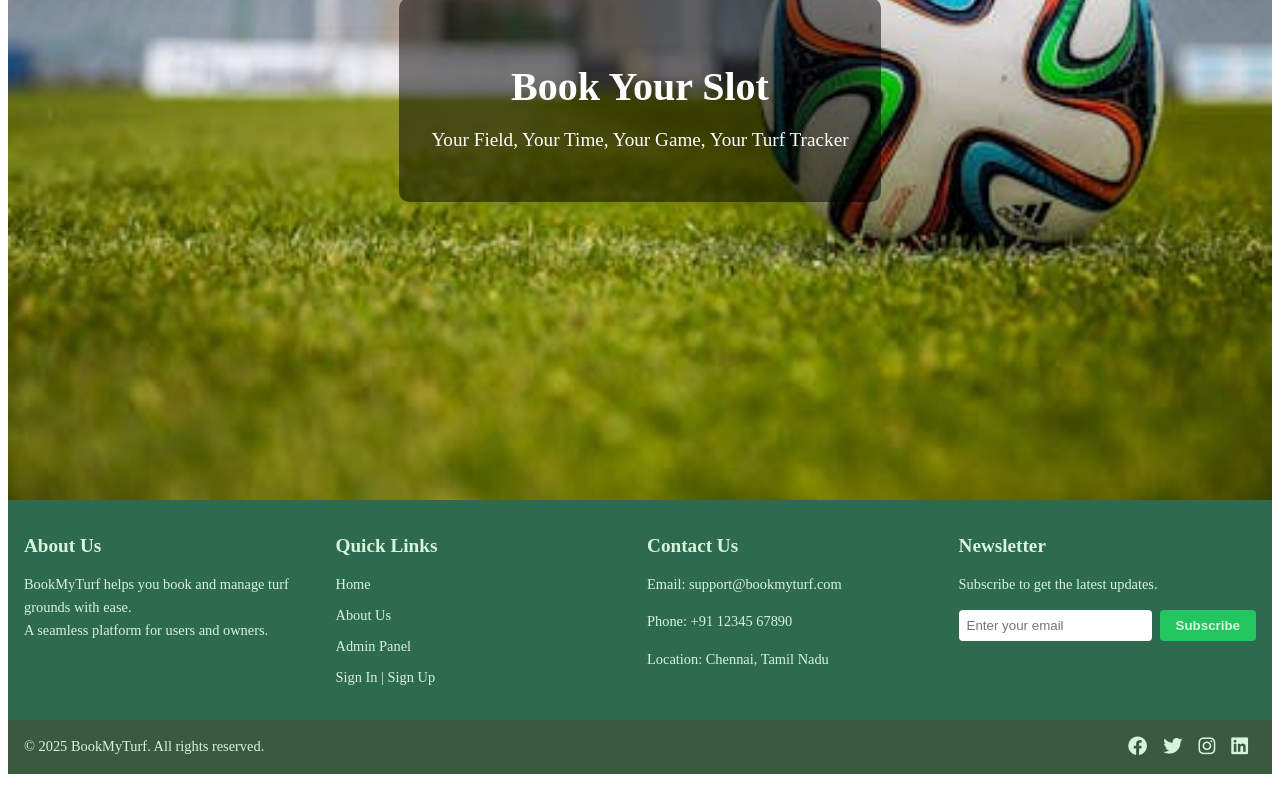
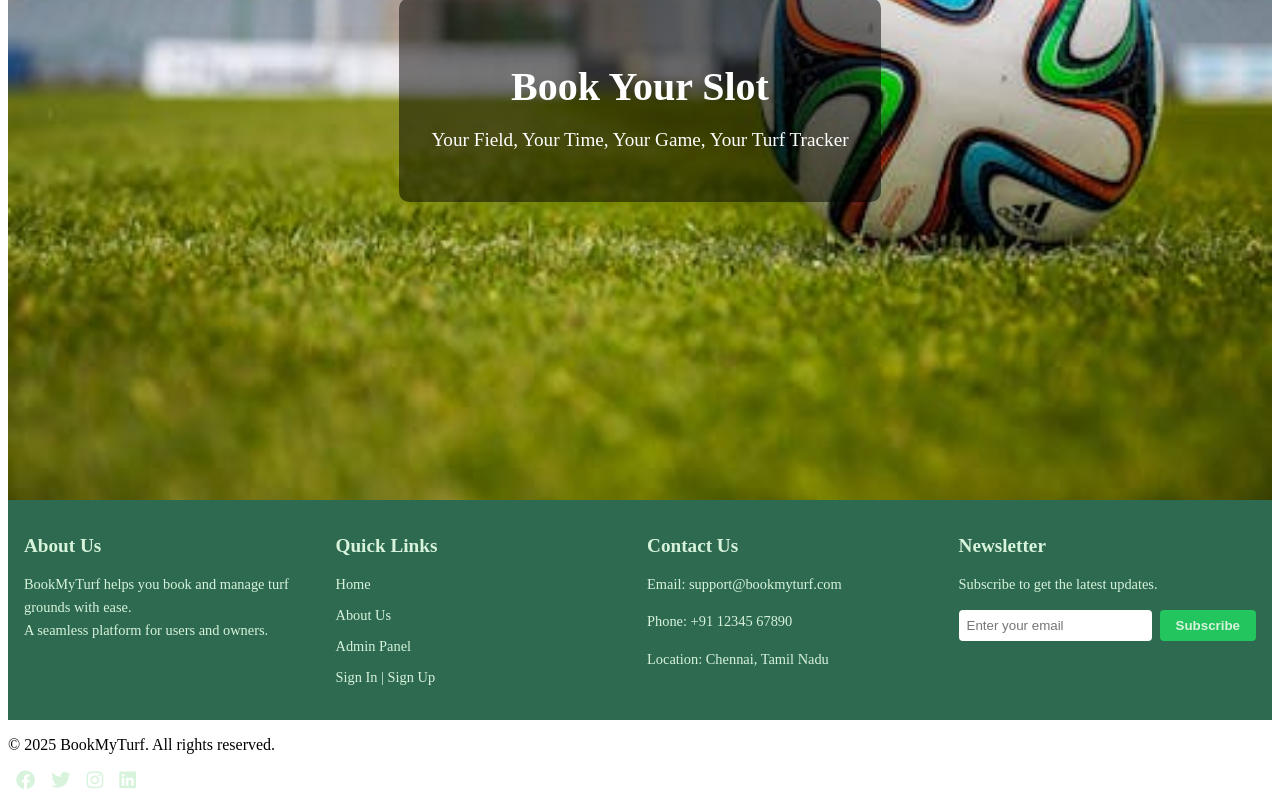
Before and after one commit to GatewayCBE/Admin-panel, a React (Create React App) app: page / in a window 1280 px wide. Shown: the part 407-1207 px from the top of the page. Built offline with nearby package versions, Linux system fonts and the light colour scheme.

Commit message:
Footer Bootstrap Style change

```diff
--- a/src/components/Footer/Footer.tsx
+++ b/src/components/Footer/Footer.tsx
@@ -3,7 +3,7 @@ import "./Footer.css";
 
 const Footer: React.FC = () => {
   return (
-    <footer className="footer">
+    <footer className="container">
       <p>© {new Date().getFullYear()} BookMyTurf. All rights reserved.</p>
       <div className="footer-socials">
         <a href="https://facebook.com" target="_blank" rel="noopener noreferrer">
```
